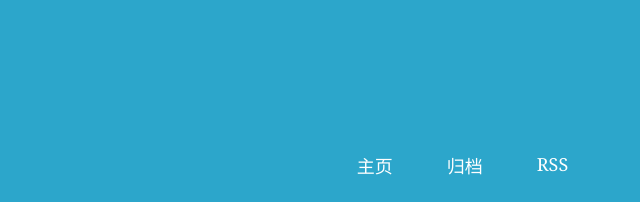
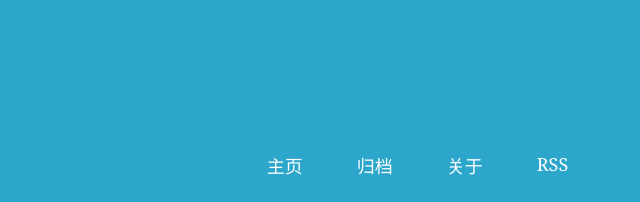
Before and after one commit to Lujinghu/lujinghu.github.io, a plain HTML site: page 2016/04/17/my-new-blog/index.html in a window 1280 px wide. Shown: the top 202 px of the page, 640-1280 px from the left. Drawn offline with nearby package versions, Linux system fonts and the light colour scheme; some packages are replaced by stand-ins of ours; no server answers; a script that the page names is missing; a web font is replaced by a local one.

Commit message:
Site updated: 2016-04-17 17:17:08

```diff
--- a/2016/04/17/my-new-blog/index.html
+++ b/2016/04/17/my-new-blog/index.html
@@ -53,6 +53,8 @@
 						<li><a href="/">主页</a></li>
 
 						<li><a href="/archives">归档</a></li>
+
+						<li><a href="/about">关于</a></li>
 
 					<li> <a href="/atom.xml">RSS</a> </li>
 				</ul>
```
Also changed, not shown: archives/2016/04/index.html (+2 -0 lines), archives/2016/index.html (+2 -0 lines), archives/index.html (+2 -0 lines), index.html (+2 -0 lines).
